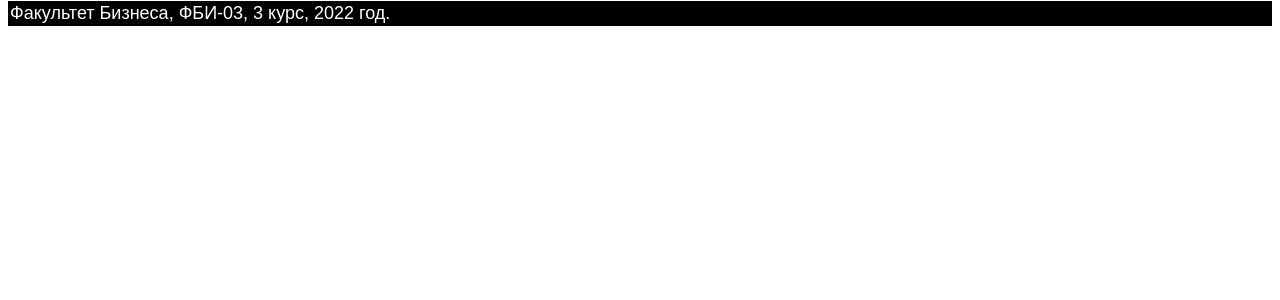
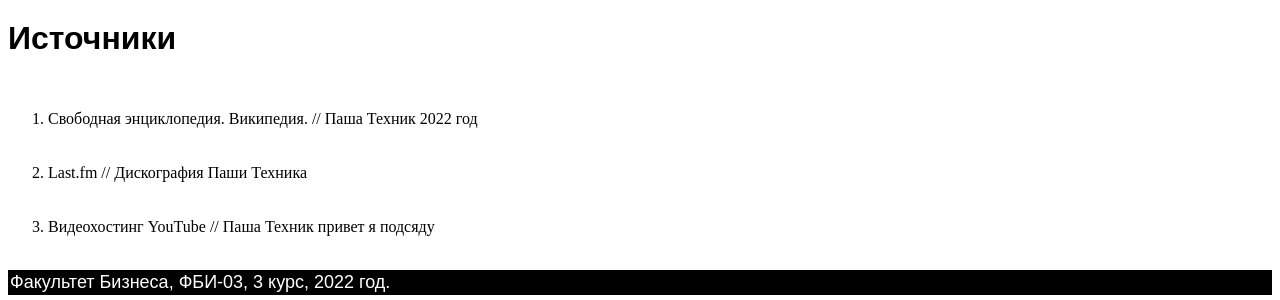
Before and after one commit to SergeiBurikin/WebProgrammingLabs, a plain HTML site: page techique.html in a window 1280 px wide. Shown: the part 1516-1816 px from the top of the page. Before the commit the page ends 1550 px from the top, so only its background shows below. Drawn offline with Linux system fonts and the light colour scheme.

Commit message:
добавили источники

```diff
--- a/techique.html
+++ b/techique.html
@@ -61,6 +61,11 @@
                     <br>„Павер Кастору Трою. Одеялом теплым тебя накрою. Когда не пою меня кроет, Обожаю мясо с кровью, кровью. Это как борьба бля с молью. За вами посуду мою, ношу насвай под губою. Бой с тенью, бой с тенью, Или игра с самим собою.“</br>
                 </i></p>
                 <center><video src="C:\Users\student\Downloads\pasha.mp4" controls></video></center>
+                <h3><font size="6" color="black"  face="Arial">Источники</font></h3>
+                <ol><p><br><li>Свободная энциклопедия. Википедия. // Паша Техник 2022 год</li></br>
+                    <br><li>Last.fm // Дискография Паши Техника</li></br>
+                    <br><li>Видеохостинг YouTube // Паша Техник привет я подсяду</li></br>
+                </p></ol>
                 <footer><font size="4" color="white" face="Arial">Факультет Бизнеса, ФБИ-03, 3 курс, 2022 год.</font></footer>
             </body>
 </html>
```
